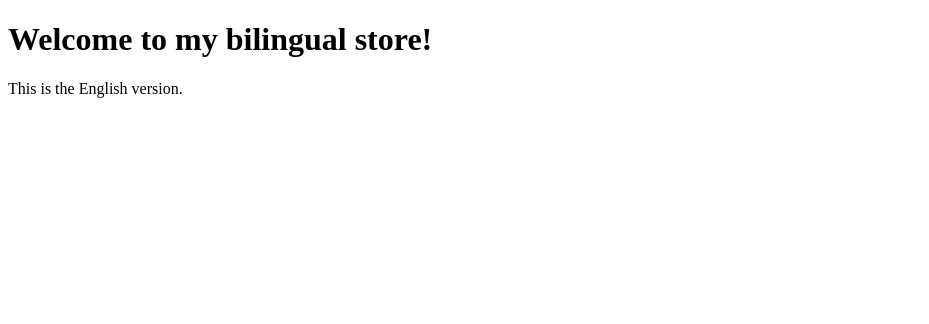
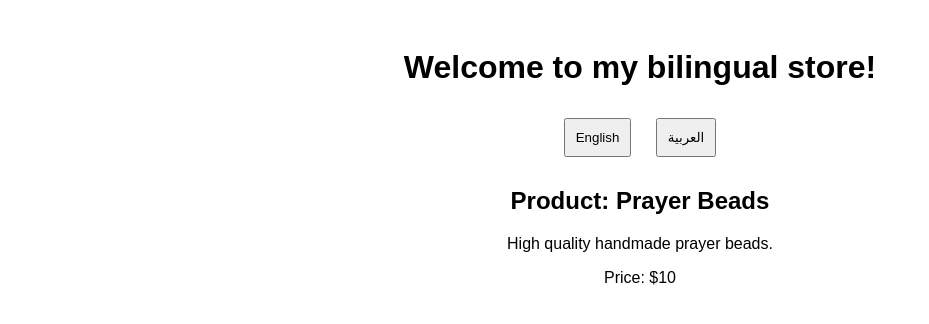
Before and after one commit to roqiawael279/My-bilingual-store, a plain HTML site: page index.html in a window 1280 px wide. Shown: the whole page, without its empty margins (0-929 px from the left). Drawn offline with Linux system fonts and the light colour scheme.

Commit message:
Update index.html

```diff
--- a/index.html
+++ b/index.html
@@ -1,11 +1,47 @@
 <!DOCTYPE html>
 <html lang="en">
 <head>
-  <meta charset="UTF-8">
+  <meta charset="UTF-8" />
   <title>My Bilingual Store</title>
+  <style>
+    body { font-family: Arial; text-align: center; padding: 20px; direction: ltr; }
+    .lang-btn { margin: 10px; padding: 10px; cursor: pointer; }
+    .arabic { display: none; direction: rtl; }
+  </style>
 </head>
 <body>
   <h1>Welcome to my bilingual store!</h1>
-  <p>This is the English version.</p>
+  <div>
+    <button class="lang-btn" onclick="switchLang('en')">English</button>
+    <button class="lang-btn" onclick="switchLang('ar')">العربية</button>
+  </div>
+
+  <div class="english">
+    <h2>Product: Prayer Beads</h2>
+    <p>High quality handmade prayer beads.</p>
+    <p>Price: $10</p>
+  </div>
+
+  <div class="arabic">
+    <h2>المنتج: مسبحة يدوية</h2>
+    <p>مسبحة يدوية عالية الجودة.</p>
+    <p>السعر: ١٠ دولارات</p>
+  </div>
+
+  <script>
+    function switchLang(lang) {
+      const ar = document.querySelector('.arabic');
+      const en = document.querySelector('.english');
+      if (lang === 'ar') {
+        ar.style.display = 'block';
+        en.style.display = 'none';
+        document.body.style.direction = 'rtl';
+      } else {
+        ar.style.display = 'none';
+        en.style.display = 'block';
+        document.body.style.direction = 'ltr';
+      }
+    }
+  </script>
 </body>
 </html>
```
